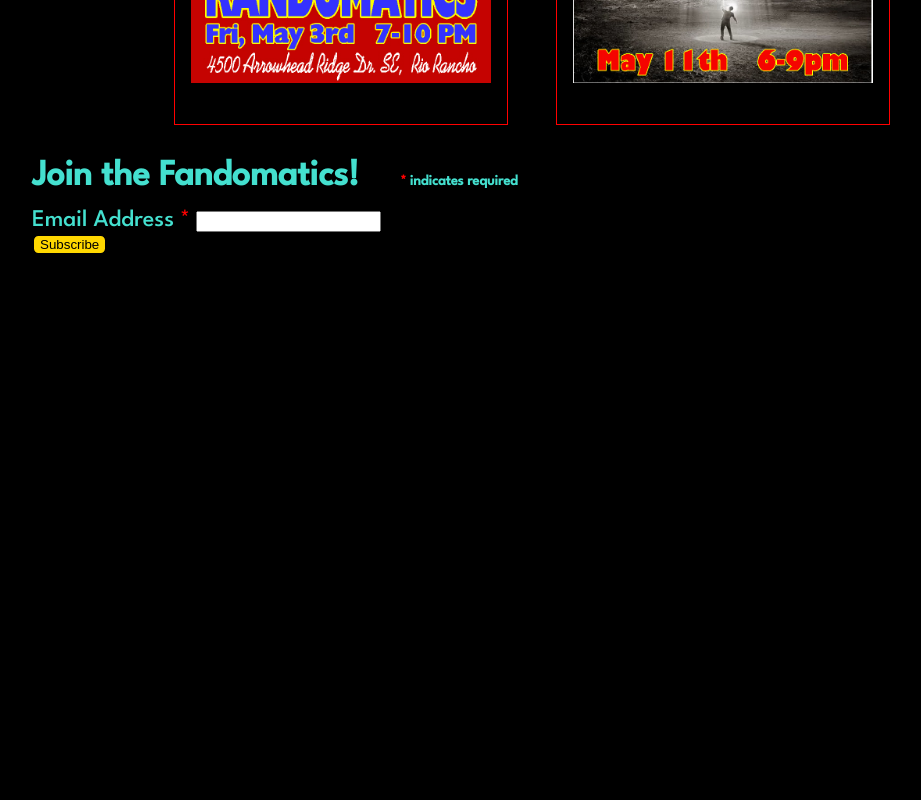
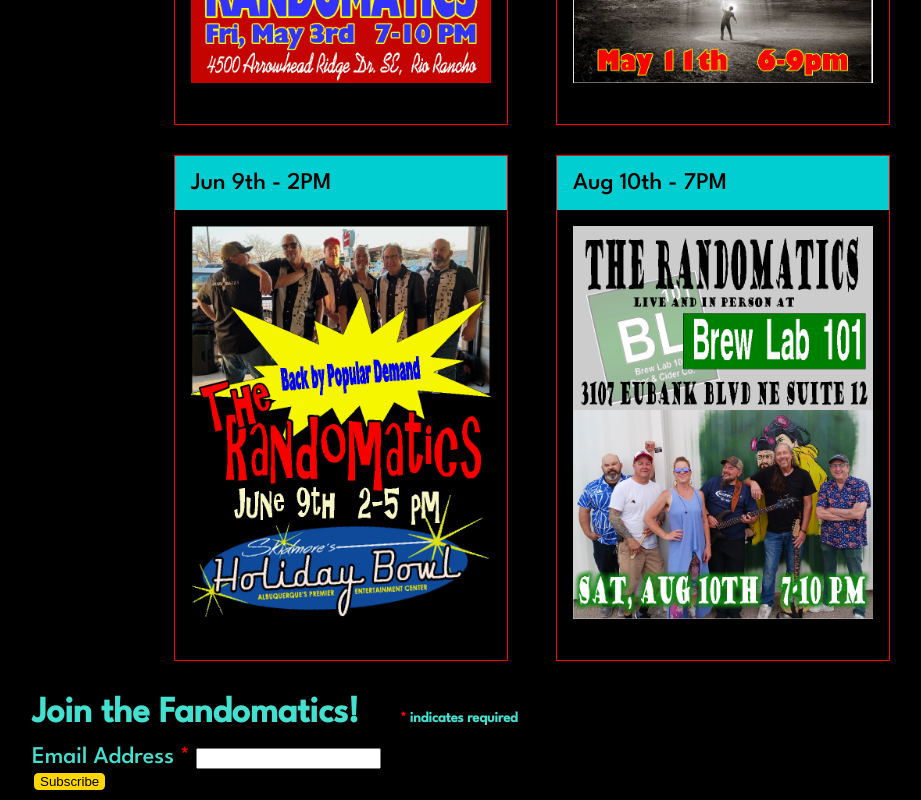
Before and after one commit to mark-casias/therandomatics, a SvelteKit app: page / in a window 1280 px wide. Shown: the part 1574-2374 px from the top of the page, without its empty margins (128-1049 px from the left). Before the commit the page ends 1837 px from the top, so only its background shows below. Built offline with nearby package versions, Linux system fonts and the light colour scheme.

Commit message:
Adding bowling and brewlab shows

```diff
--- a/src/routes/+page.svelte
+++ b/src/routes/+page.svelte
@@ -20,6 +20,16 @@
   src: "images/lazy-lizard-240511.jpg",
   alt: "The Randomatics at Lazy Lizard Brewing"
 }
+
+const holidayBowl2 = {
+  src: "images/holiday_bowl_june_poster.png",
+  alt: "The Randomatics return to Skidmore's Holiday Bowl"
+}
+
+const brewlab = {
+  src: "images/brewlab_aug_poster_2024.png",
+  alt: "The Randomatics live at the Albuquerque Brew Lab"
+}
 </script>
 
 <h1>Greetings from The Randomatics</h1>
@@ -32,6 +42,8 @@
   <Show place="Lizard Tail Brewing" date="04/20/2024" time="19:00:00" image={lizardtail240420} />
   <Show place="The Hopper" date="05/03/2024" time="18:00:00" image={hopper240503} />
   <Show place="Lazy Lizard Brewing" date="05/13/2024" time="18:00:00" image={lazylizard240511} />
+  <Show place="Skidmore's Holiday Bowl" date="06/09/2024" time="14:00:00" image={holidayBowl2} />
+  <Show place="Brew Lab Albuquerque" date="08/10/2024" time="19:00:00" image={brewlab} />
 </ul>
 
 <style lang="scss">
```
Also changed, not shown: static/images/brewlab_aug_poster_2024.png (added), static/images/holiday_bowl_june_poster.png (added).
